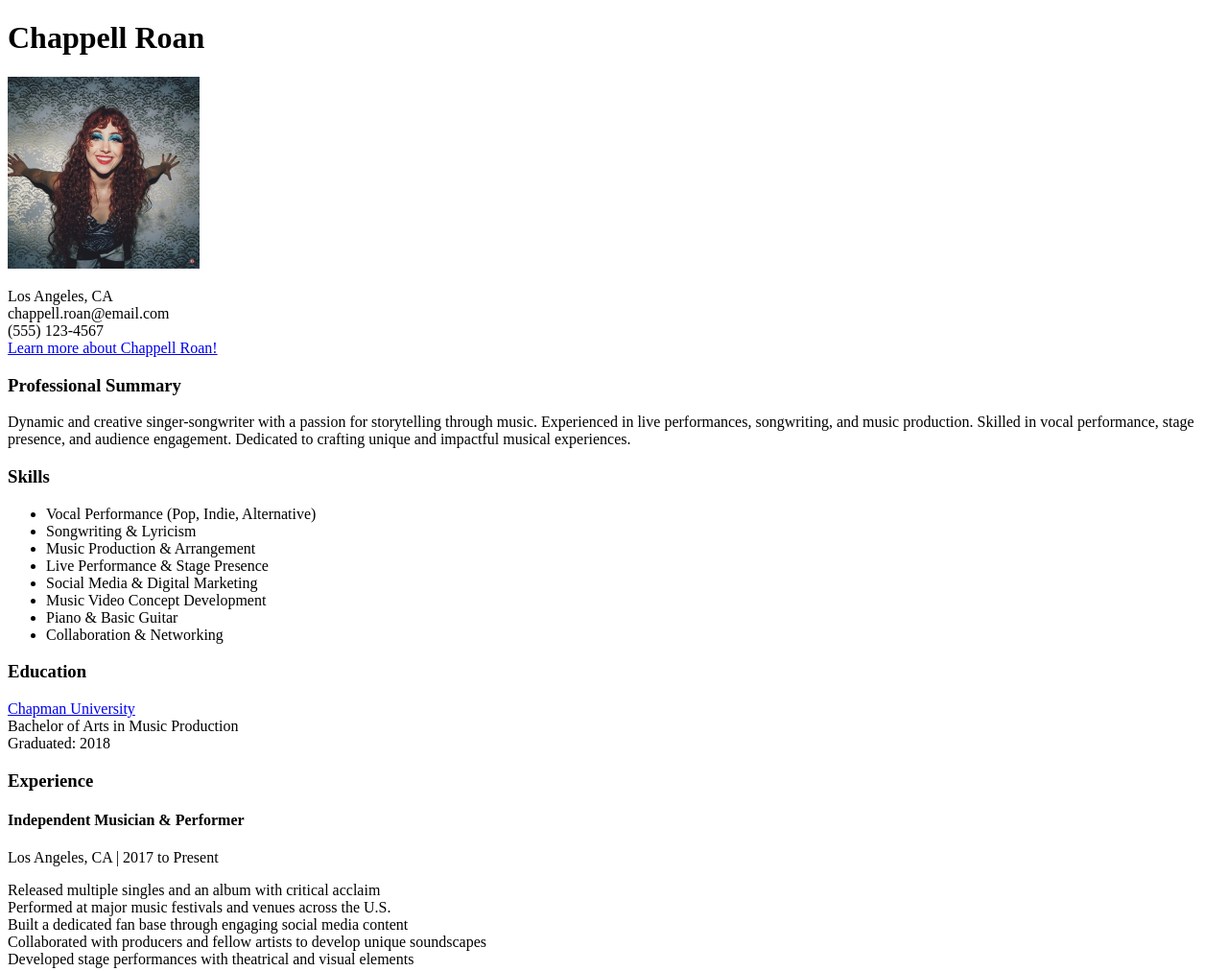
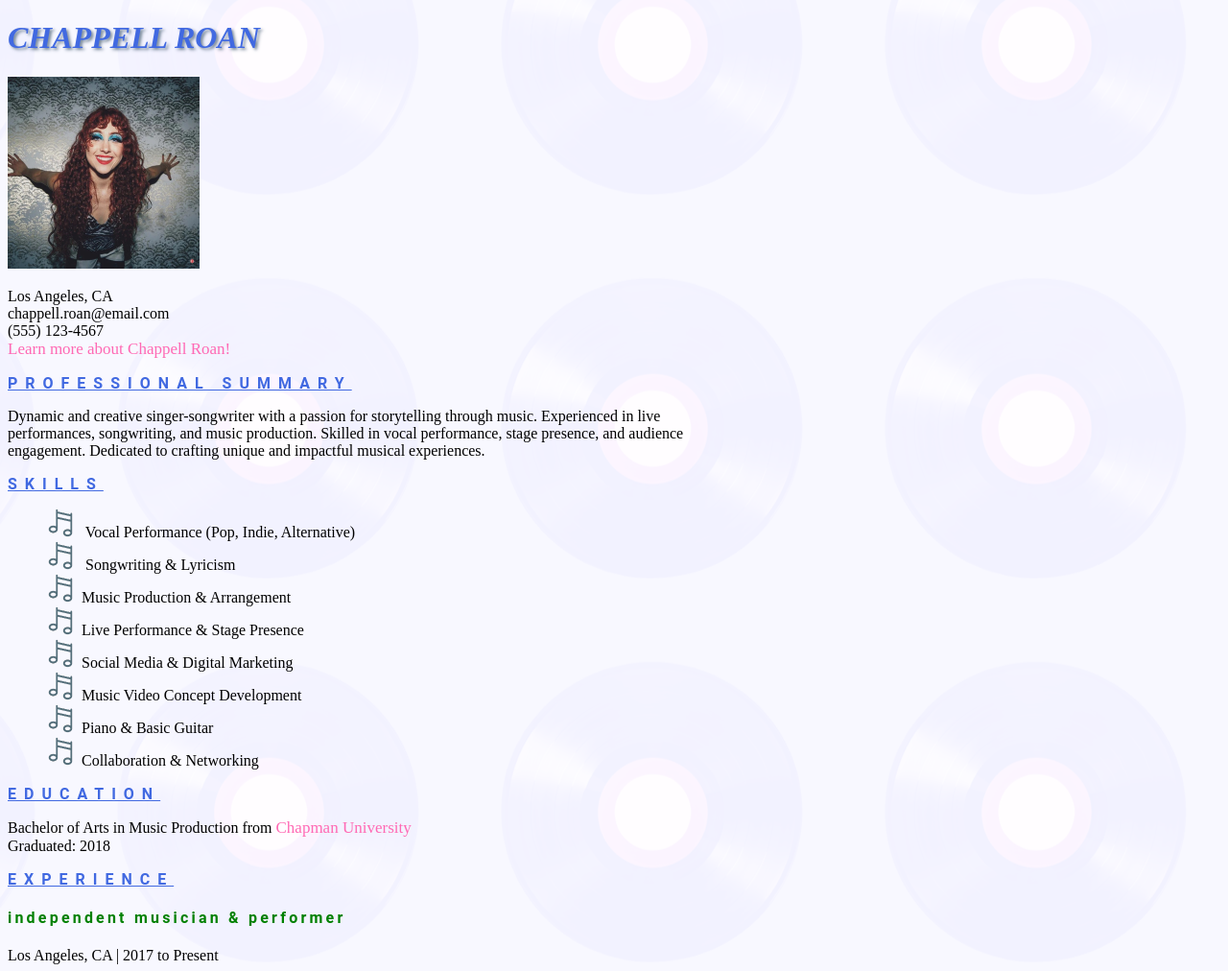
Before and after one commit to leahover03/resume, a plain HTML site: page index.html in a window 1280 px wide. Shown: the top 1012 px of the page at 96% size. Drawn offline with Linux system fonts and the light colour scheme.

Commit message:
Add files via upload

```diff
--- a/index.html
+++ b/index.html
@@ -3,6 +3,67 @@
 	<head>
 		<title> Chappell Roan </title>
 	</head>
+
+	<style>
+
+a:link, a:visited { color: hotpink;
+					text-decoration: none;
+				    font-size: 17px; }
+
+a:hover { text-decoration: underline; }
+
+a:active { color: hotpink; }
+
+ul {list-style-position: inside;
+	list-style-image: url('newbluenote.png');
+
+</style>
+
+<style>
+
+	body {
+  background-color:ghostwhite;
+}
+
+ h1 {
+  font-family:"Barrio Static", serif;
+  font-weight: 700;
+  text-transform: uppercase;
+  font-style: oblique;
+    color: royalblue;
+    text-shadow: .07em .07em .1em lightslategray;
+}
+
+  h3 {
+  	font-family:'Roboto', sans-serif;
+    font-size: 1em;
+    text-transform: uppercase;
+    letter-spacing: .5em;
+    font-weight: bold;
+    color: royalblue;
+    text-decoration: underline;
+
+  }
+
+h4 {
+	font-family:'Roboto', sans-serif;
+		font-size: 1em;
+    text-transform: lowercase;
+    letter-spacing: .2em;
+    color: green;
+
+}
+
+body {
+    width: 60%;
+    height: 60px;
+    background-image: url('RecordLabel.png');
+    background-position: right;
+    background-repeat: repeat;
+    background-blend-mode: overlay ;
+}
+
+</style>
 
 	<body>
 
@@ -18,6 +79,7 @@
 <h3> Professional Summary </h3>
 <p> Dynamic and creative singer-songwriter with a passion for storytelling through music. Experienced in live performances, songwriting, and music production. Skilled in vocal performance, stage presence, and audience engagement. Dedicated to crafting unique and impactful musical experiences.</p>
 
+
 <h3> Skills </h3>
 <ul>
 <li> Vocal Performance (Pop, Indie, Alternative) </li>
@@ -32,9 +94,7 @@
 
 
 <h3>Education</h3>
-<p>
-<a href="https://www.chapman.edu" target="_blank">Chapman University</a> <br>
-Bachelor of Arts in Music Production <br>
+<p>Bachelor of Arts in Music Production from <a href="https://www.chapman.edu" target="_blank">Chapman University</a> <br>
 Graduated: 2018 <br>
 
 </p>
@@ -74,8 +134,10 @@ Assisted in recording demo tracks for artist portfolios<br>
 <h3> Awards & Recognition </h3>
 <p>Emerging Artist Award @ Indie Music Awards, 2022 <br>
 Best New Artist Nominee @ Alternative Pop Awards, 2023<br>
+Best New Artist Winner @ The Grammy's, 2025<br>
 </p>
 
+<a href="https://www.iamchappellroan.com">Learn more about Chappell Roan!</a>
 
 	</body>
 
```
Also changed, not shown: RecordLabel.png (added), newbluenote.png (added).
